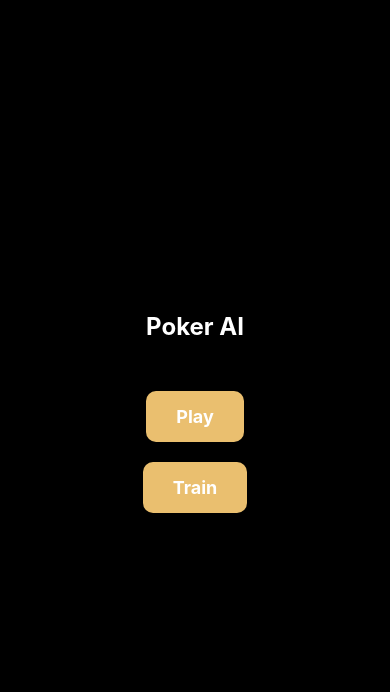
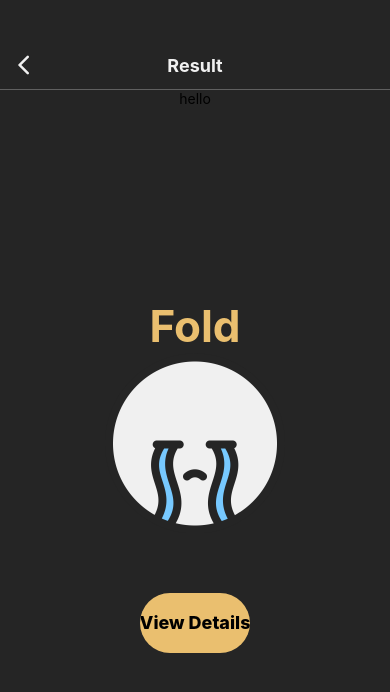
Before and after one commit to TommyClemenzaChen/Poker-Ai, a React Native app in the folder poker-interface/: screen /FoldPage in a window 390 px wide. Before the commit this address had no page. Shown: the top 692 px of the page. Built offline with nearby package versions, Linux system fonts and the light colour scheme.

Commit message:
FINALLY FINISHED GETTING THIS SHIT TO WORK FUCK REACT NATIVE SHITTY ASS LANAGUAGE

```diff
--- a/poker-interface/App.js
+++ b/poker-interface/App.js
@@ -2,8 +2,9 @@ import React from 'react';
 import { createStackNavigator } from '@react-navigation/stack';
 import StarterPage from './starter';
 import customInput from './study';
-import ResultPage from './result';
+import Result from './fold';
 import {NavigationContainer} from "@react-navigation/native"
+import Raise from './raise';
  const Stack = createStackNavigator();
 
 export default function App() {
@@ -21,10 +22,16 @@ export default function App() {
         options={{ headerShown: false }}
       />
       <Stack.Screen
-        name="ResultPage"
-        component={ResultPage}
+        name="FoldPage"
+        component={Result}
         options={{ headerShown: false }}
       />
+      <Stack.Screen
+        name="RaisePage"
+        component={Raise}
+        options={{ headerShown: false }}
+      />
+
     </Stack.Navigator>
     </NavigationContainer>
   );
--- /dev/null
+++ b/poker-interface/fold.js
@@ -0,0 +1,209 @@
+import * as React from "react";
+import {Image, StyleSheet, Pressable, Text, View, TouchableOpacity} from "react-native";
+import {useNavigation} from "@react-navigation/native";
+import { FontFamily, Padding, Color, FontSize } from "./GlobalStyles";
+import { useRoute} from "@react-navigation/native"
+// import { TouchableOpacity } from "react-native-web";
+
+const Result = () => {
+	const navigation = useNavigation();
+
+
+	const handleBackButton = () => {
+		navigation.navigate("StudyPage");
+	}
+  	return (
+    		<Pressable style={[styles.result, styles.iconLayout]} onPress={()=>{}}>
+      			<View style={styles.header}>
+						{/* back button */}
+        				<TouchableOpacity style={[styles.back1, styles.backLayout]} onPress={handleBackButton}>
+          					<Image style={[styles.icon, styles.iconLayout]} resizeMode="cover" source={require('./images/back.png')} />
+        				</TouchableOpacity>
+        				<View style={[styles.textHereWrapper, styles.wrapperFlexBox]}>
+          					<Text style={[styles.textHere2, styles.foldTypo]}>Result</Text>
+        				</View>
+        				<View style={[styles.back2, styles.backLayout]} />
+      			</View>
+				<View>
+					<Text></Text>
+					<Text>
+						hello
+					</Text>
+				</View>
+      			<View style={[styles.frameParent, styles.buttonFlexBox]}>
+        				<View style={[styles.frameWrapper, styles.wrapperFlexBox]}>
+          					<View style={styles.foldWrapper}>
+            						<Text style={[styles.fold, styles.foldTypo]}>Fold</Text>
+          					</View>
+        				</View>
+						{/*this is for result icons*/}
+						<View>
+							<Image
+							source={require("./images/fold_image.png")}
+							style={{ width: 180, height: 180 }}
+							// alt="Fold Image"
+							/>
+
+						</View>
+        				<Pressable style={[styles.button, styles.emojiSpaceBlock]} onPress={()=>{}}>
+          					<Text style={styles.textHere3}>View Details</Text>
+        				</Pressable>
+      			</View>
+    		</Pressable>);
+};
+
+const styles = StyleSheet.create({
+  	iconLayout: {
+    		width: "100%",
+    		overflow: "hidden"
+  	},
+  	backLayout: {
+    		width: 48,
+    		height: 48
+  	},
+  	wrapperFlexBox: {
+    		justifyContent: "center",
+    		alignItems: "center"
+  	},
+  	foldTypo: {
+    		//fontFamily: FontFamily.plusJakartaSansBold,
+    		fontWeight: "700",
+    		textAlign: "left"
+  	},
+  	buttonFlexBox: {
+    		paddingHorizontal: Padding.p_41xl,
+    		justifyContent: "center",
+    		alignItems: "center"
+  	},
+  	emojiSpaceBlock: {
+    		marginTop: 60,
+    		overflow: "hidden"
+  	},
+  	emojiLayout: {
+    		height: 79,
+    		width: 22
+  	},
+  	emojiItemPosition: {
+    		top: 91,
+    		position: "absolute"
+  	},
+  	vectorIconLayout: {
+    		height: 93,
+    		width: 40
+  	},
+  	icon: {
+    		height: "100%",
+    		overflow: "hidden"
+  	},
+  	back1: {
+    		height: 48
+  	},
+  	textHere2: {
+    		color: Color.whitesmoke,
+    		textAlign: "left",
+    		fontSize: FontSize.size_lg
+  	},
+  	textHereWrapper: {
+    		height: 48,
+    		flexDirection: "row"
+  	},
+  	back2: {
+    		height: 48,
+    		overflow: "hidden"
+  	},
+  	header: {
+    		borderColor: "#606060",
+    		borderBottomWidth: 0.5,
+    		width: 390,
+    		height: 90,
+    		alignItems: "flex-end",
+    		justifyContent: "space-between",
+    		flexDirection: "row",
+    		borderStyle: "solid",
+    		overflow: "hidden",
+    		backgroundColor: Color.gray
+  	},
+  	fold: {
+    		fontSize: 44,
+    		color: Color.burlywood,
+    		textAlign: "left"
+  	},
+  	foldWrapper: {
+    		flexDirection: "row",
+    		alignItems: "center"
+  	},
+  	frameWrapper: {
+    		alignSelf: "stretch"
+  	},
+  	emojiChild: {
+    		top: 90,
+    		left: 50,
+    		position: "absolute"
+  	},
+  	emojiItem: {
+    		left: 108,
+    		height: 79,
+    		width: 22
+  	},
+  	vectorIcon: {
+    		zIndex: 0
+  	},
+  	vectorIcon1: {
+    		zIndex: 1,
+    		marginLeft: 30
+  	},
+  	frameChild: {
+    		top: 25,
+    		left: 35,
+    		width: 24,
+    		height: 11,
+    		zIndex: 2,
+    		position: "absolute"
+  	},
+  	vectorParent: {
+    		marginLeft: -47,
+    		left: "50%",
+    		flexDirection: "row"
+  	},
+  	emoji: {
+    		borderRadius: 100,
+    		backgroundColor: Color.whitesmoke,
+    		borderColor: "#252525",
+    		borderWidth: 8,
+    		width: 180,
+    		height: 180,
+    		borderStyle: "solid"
+  	},
+  	textHere3: {
+    		fontWeight: "800",
+    		//fontFamily: FontFamily.plusJakartaSansExtrabold,
+    		color: Color.gray,
+    		textAlign: "left",
+    		fontSize: FontSize.size_lg
+  	},
+  	button: {
+    		borderRadius: 30,
+    		backgroundColor: Color.burlywood,
+    		height: 60,
+    		paddingVertical: 10,
+    		paddingHorizontal: Padding.p_41xl,
+    		justifyContent: "center",
+    		alignItems: "center",
+    		flexDirection: "row"
+  	},
+  	frameParent: {
+    		paddingVertical: 80,
+    		alignSelf: "stretch",
+    		flex: 1
+  	},
+  	result: {
+    		height: 844,
+    		alignItems: "center",
+    		overflow: "hidden",
+    		flex: 1,
+    		// backgroundColor: Color.gray
+			backgroundColor: Color.gray_100
+  	}
+});
+
+export default Result;
--- a/poker-interface/result.js
+++ b/poker-interface/raise.js
@@ -5,10 +5,9 @@ import { FontFamily, Padding, Color, FontSize } from "./GlobalStyles";
 import { useRoute} from "@react-navigation/native"
 // import { TouchableOpacity } from "react-native-web";
 
-const Result = () => {
+const Raise = () => {
 	const navigation = useNavigation();
-	const route = useRoute();
-	const {optimalAction} = route.params;
+
 
 	const handleBackButton = () => {
 		navigation.navigate("StudyPage");
@@ -26,15 +25,15 @@ const Result = () => {
         				<View style={[styles.back2, styles.backLayout]} />
       			</View>
 				<View>
-					<Text>Result</Text>
+					<Text></Text>
 					<Text>
-						{optimalAction}
+						hello
 					</Text>
 				</View>
       			<View style={[styles.frameParent, styles.buttonFlexBox]}>
         				<View style={[styles.frameWrapper, styles.wrapperFlexBox]}>
           					<View style={styles.foldWrapper}>
-            						<Text style={[styles.fold, styles.foldTypo]}>Fold</Text>
+            						<Text style={[styles.fold, styles.foldTypo]}>Raise</Text>
           					</View>
         				</View>
 						{/*this is for result icons*/}
@@ -67,7 +66,7 @@ const styles = StyleSheet.create({
     		alignItems: "center"
   	},
   	foldTypo: {
-    		fontFamily: FontFamily.plusJakartaSansBold,
+    		//fontFamily: FontFamily.plusJakartaSansBold,
     		fontWeight: "700",
     		textAlign: "left"
   	},
@@ -177,7 +176,7 @@ const styles = StyleSheet.create({
   	},
   	textHere3: {
     		fontWeight: "800",
-    		fontFamily: FontFamily.plusJakartaSansExtrabold,
+    		//fontFamily: FontFamily.plusJakartaSansExtrabold,
     		color: Color.gray,
     		textAlign: "left",
     		fontSize: FontSize.size_lg
@@ -207,4 +206,4 @@ const styles = StyleSheet.create({
   	}
 });
 
-export default Result;
+export default Raise;
--- a/poker-interface/starter.js
+++ b/poker-interface/starter.js
@@ -8,10 +8,7 @@ const StarterPage = () => {
     navigation.navigate('StudyPage'); // Navigate to the StudyPage screen
   };
 
-  const handleTrainButton = () => {
-    console.log('Train');
-    // Add logic for the "Train" button here -- route backend
-  };
+
 
   return (
     <View style={styles.container}>
@@ -19,9 +16,7 @@ const StarterPage = () => {
       <TouchableOpacity style={styles.button} onPress={handlePlayButton}>
         <Text style={styles.buttonText}>Play</Text>
       </TouchableOpacity>
-      <TouchableOpacity style={styles.button} onPress={handleTrainButton}>
-        <Text style={styles.buttonText}>Train</Text>
-      </TouchableOpacity>
+
     </View>
   );
 };
--- a/poker-interface/study.js
+++ b/poker-interface/study.js
@@ -2,10 +2,20 @@
 import React, {useState} from 'react';
 import { Image, Pressable, View, Text, StyleSheet, TouchableOpacity , Icon} from 'react-native';
 import { SelectList } from 'react-native-dropdown-select-list';
-import Checkbox from 'expo-checkbox';
 import axios from 'axios';
 import { useNavigation } from '@react-navigation/native';
 import { Color, FontFamily, FontSize, Padding, Border } from "./GlobalStyles";
+
+
+
+const showOptimalAction = (action) => {
+  alert(action["optimal_action"]);
+};
+
+const CustomInput = () => {
+
+  const navigation = useNavigation();
+  const positionData = ['BTN', 'Small Blind', 'Big Blind', 'UTG', 'Hijack', 'Cut-off'];
 
   const api = axios.create({
     baseURL: 'http://127.0.0.1:5000'
@@ -30,65 +40,33 @@ const handleSubmit = async (card1, card2, checked, position) => {
       console.log("Failure");
     }
 
+    if(res.data["optimal_action"] === "FOLD"){
+      navigation.navigate("FoldPage");
+
+    }else{
+      navigation.navigate("RaisePage");
+
+    }
   };
-
-const showOptimalAction = (action) => {
-  alert(action["optimal_action"]);
-};
-
-const CustomInput = () => {
-
-  const navigation = useNavigation();
-  const [card1, setCard1] = React.useState('');
-  const [card2, setCard2] = React.useState('');
-  const [checked, checkTheBox] = React.useState(false);
-  const [position, setPosition] = React.useState('');
-  const positionData = ['SB', 'BB', '1', '2', '3', 'D'];
 
   const handleBackButton = () => {
     navigation.navigate("StarterPage");
   }
   const handlePress = async() => {
     console.log('Submit');
-    const rest = await api.post('/get_optimal_action');
-    const opt = rest.data["optimal_action"];
-    navigation.navigate("ResultPage", {opt});
+    console.log(data[selectedCard1-1].value);
+    console.log(data[selectedCard2-1].value);
+    console.log(suited);
+    console.log(positionData[lastPressedButton-1]);
 
-    alert(
-      data.find((item) => item.key === selectedCard1)?.value +
-        "," +
-        data.find((item) => item.key === selectedCard2)?.value +
-        "\n" +
-        position +
-        "\n" +
-        (checked ? "suited" : "not suited")
-    );
-
-    handleSubmit(selectedCard1, selectedCard2, checked, position);
+    handleSubmit(data[selectedCard1-1].value, data[selectedCard2-1].value, suited, positionData[lastPressedButton-1]);
   };
-
-  // const data = [
-  //   { key: '1', value: 'A' },
-  //   { key: '2', value: '2' },
-  //   { key: '3', value: '3' },
-  //   { key: '4', value: '4' },
-  //   { key: '5', value: '5' },
-  //   { key: '6', value: '6' },
-  //   { key: '7', value: '7' },
-  //   { key: '8', value: '8' },
-  //   { key: '9', value: '9' },
-  //   { key: '10', value: '10' },
-  //   { key: '11', value: 'Jack' },
-  //   { key: '12', value: 'Queen' },
-  //   { key: '13', value: 'King' },
-  // ];
-
   const data = [
     { key: '1', value: 'A' },
     { key: '2', value: 'K' },
     { key: '3', value: 'Q' },
     { key: '4', value: 'J' },
-    { key: '5', value: 'T' },
+    { key: '5', value: '10' },
     { key: '6', value: '9' },
     { key: '7', value: '8' },
     { key: '8', value: '7' },
```
Also changed, not shown: 1 other file (tests, documents, lock files or other folders). Lines whose indentation alone changed are shown as unchanged.
